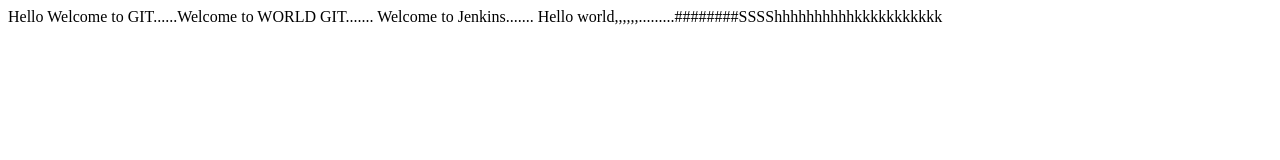
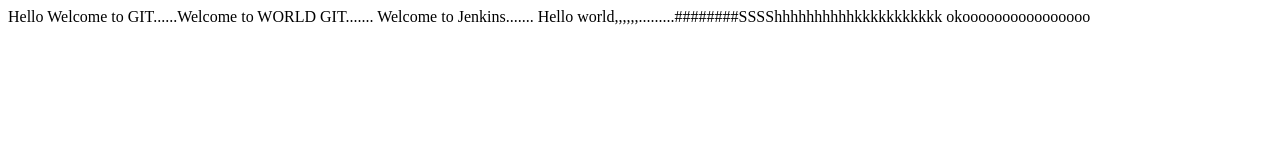
Before and after one commit to sivaiahp/testmaster, a plain HTML site: page DemoGIT/WebContent/index.html in a window 1280 px wide. Drawn offline with Linux system fonts and the light colour scheme.

Commit message:
12th commit

```diff
--- a/DemoGIT/WebContent/index.html
+++ b/DemoGIT/WebContent/index.html
@@ -5,6 +5,8 @@
 Welcome to Jenkins.......
 
 Hello world,,,,,,.........########SSSShhhhhhhhhhkkkkkkkkkkk
+
+okoooooooooooooooo
 </body>
 
 </html>
```
